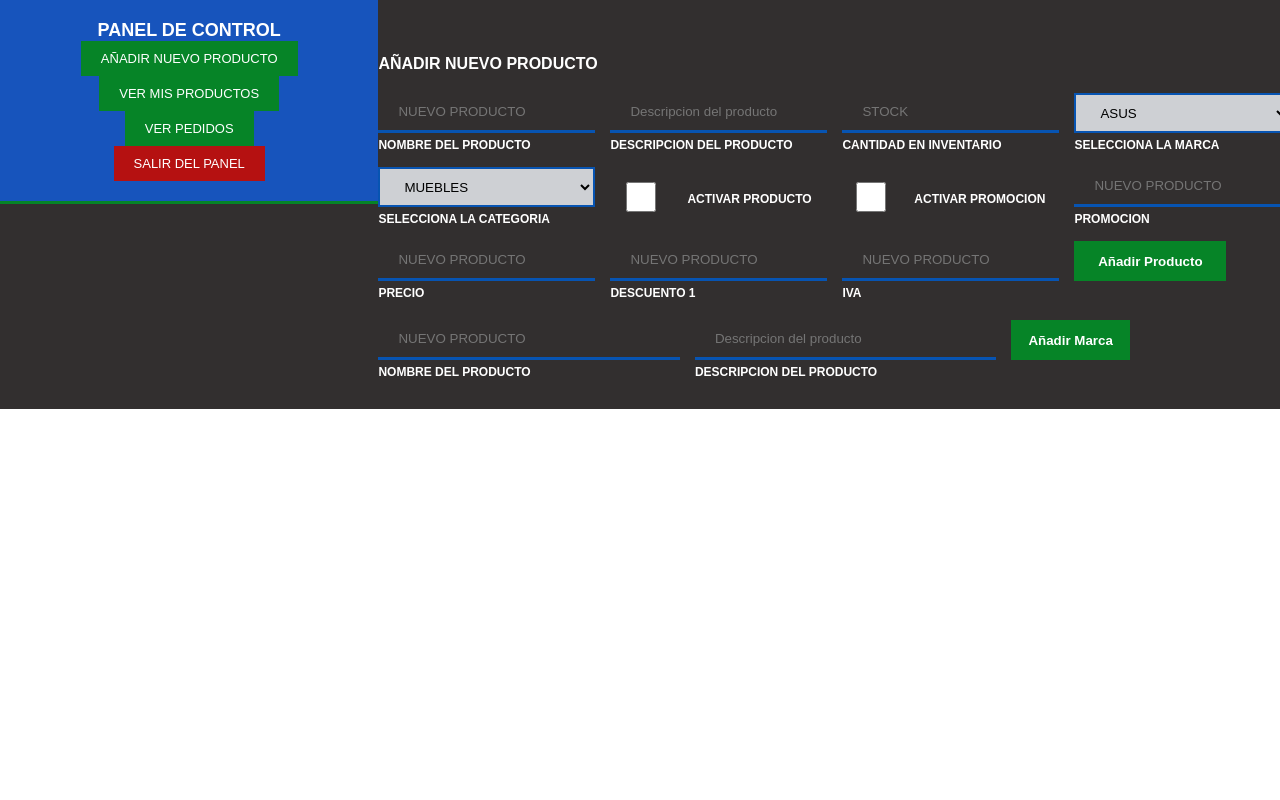
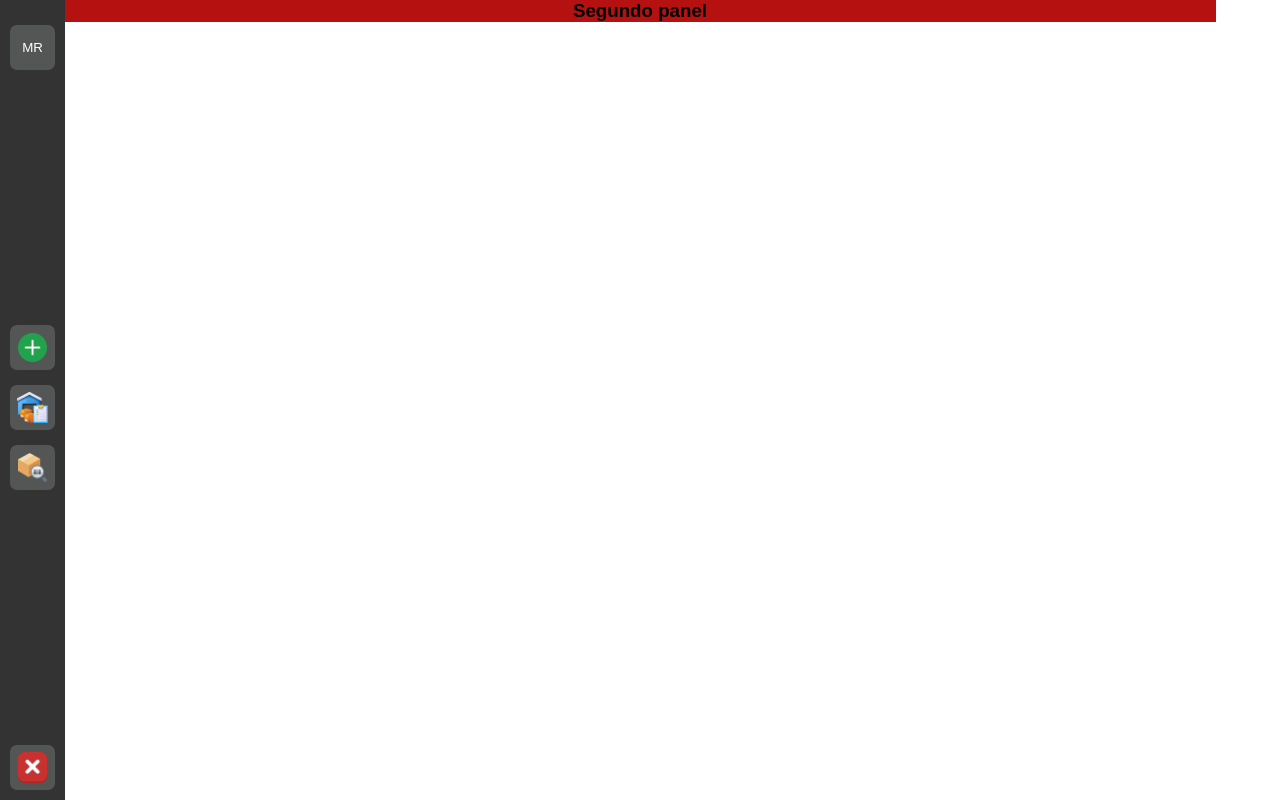
Before and after one commit to TheofSoftware666/TiendaOnline, a PHP site: page /php/panelControl.php in a window 1280 px wide. Run offline with PHP 8.4, Linux system fonts and the light colour scheme.

Commit message:
Nuevo Panel

```diff
--- a/css/panelControl.css
+++ b/css/panelControl.css
@@ -5,58 +5,68 @@
     font-family: sans-serif;
 }
 
+/*  ===== CSS de BARRA DE NAVEGACION ==== */
+.content-bar-cpanel {
+    background-color: #333;
+    position: fixed;
+    width: auto;
+    height: 100%;
+    padding: 10px;
+    overflow: hidden;
+
+    display: flex;
+    flex-direction: column;
+    justify-content: space-between;
+    align-items: flex-start;
+}
+
+.btn {
+    display: flex;
+    justify-content: center;
+    align-items: center;
+    overflow: hidden;
+    border: none;
+    margin-top: 15px;
+    background-color: #535654;
+    color: #fff;
+    width: 45px;
+    height: 45px;
+    border-radius: 7px;
+}
+
+.btn img {
+    width: 70%;
+    object-fit: cover;
+}
+
+.btn-nav:hover {
+    background-color: #068427;
+}
+
+.btn-close:hover {
+    background-color: #b51111;
+}
+
+/*  ===== CSS FIN DE BARRA DE NAVEGACION ==== */
+
 .contenedor-cpanel {
     display: flex;
     align-items: flex-start;
-    justify-content: space-between;
-    box-sizing: border-box;
-
+    justify-content: center;
     width: 100%;
     height: 100%;
-    background-color: #322f2f;
-    color: #fff;
     /*box-shadow: 8px 8px 3px #b5b4b4;*/
 }
 
-.item-cpanel {
-    display: flex;
-    justify-content: space-between;
-    width: 100%;
-}
-
-.nav-cpanel {
-    flex-direction: column;
-    width: 40%;
+.content {
+    display: block;
+    width: 90%;
     height: 100%;
-    align-items: center;
-    padding: 20px 30px;
-    border-bottom: 3px solid #068427;
-    background-color: #1754bc;
-}
-
-.navegation-cpanel {
-    display: flex;
-    align-items: center;
-}
-
-.btn {
-    margin: 0px 5px;
-    padding: 10px 20px;
-    color: #fff;
-    text-decoration: none;
-    text-transform: uppercase;
-    font-size: 13px;
-}
-
-.btn-nav {
-    background-color: #068427;
-}
-
-.btn-close {
+    text-align: center;
     background-color: #b51111;
 }
 
-.item-cpanel h3 {
+/* .item-cpanel h3 {
     text-align: center;
     text-transform: uppercase;
     font-size: 18px;
@@ -69,23 +79,21 @@
     color: #fff;
     font-size: 16px;
     margin-top: 25px;
-}
+} */
 
-#form-add {
-    margin-top: 20px;
+/* .content {
+    min-width: 75%;
+    height: 100%;
+} */
+
+/* form {
+    margin-top: 50px;
     display: grid;
-    grid-template-columns: auto auto auto auto;
-    gap: 15px;
-}
+    grid-template-columns: auto auto auto ;
+    gap: 10px;
+} */
 
-.content {
-    width: 100%;
-    overflow: hidden;
-    flex-direction: column;
-    padding: 30px 0px;
-}
-
-.item-form-input {
+/* .item-form-input {
     display: flex;
     flex-direction: column;
 }
@@ -134,4 +142,4 @@ input[type="submit"] {
     width: 70%;
     cursor: pointer;
     height: 40px;
-}
+} */
--- a/php/panelControl.view.php
+++ b/php/panelControl.view.php
@@ -7,24 +7,23 @@
     <title>Panel de Control</title>
 </head>
 <body>
+
+    <div class="content-bar-cpanel">
+    <button id="btn-" title="Ir a mi cuenta" class="btn btn-nav">MR</button>
+            <nav class="bar-navegation">
+                <button id="btn-" title="" class="btn btn-nav"><img src="./../img/agregar.png" alt="Error 404" title="Agregar"></button>
+                <button id="btn-" title="" class="btn btn-nav"><img src="./../img/inventario.png" alt="Error 404" title="Ver mis Productos"></button>
+                <button id="btn-" title="" class="btn btn-nav"><img src="./../img/buscar-pedido.png" alt="Error 404" title="Ver Pedidos"></button>
+                </nav>
+            <button id="btn-" title="" class="btn btn-close"><img src="./../img/boton-salir.png" alt="Error 404" title="Salir del Panel de Control"></button>
+    </div>
+    <!-- Este sera el content de flex -->
     <div class="contenedor-cpanel">
-        <div class="item-cpanel nav-cpanel">
-            <h3>Panel de Control</h3>
+        <div class="item-cpanel content">
+            <h3>Segundo panel</h3>
+            <!-- <div id="content-navegation" class="item-content"> -->
+                <!-- <form id="form-add" action="" method="post">
 
-                <a href="" title="" class="btn btn-nav">Añadir nuevo producto</a>
-                <a href="" title="" class="btn btn-nav">Ver mis Productos</a>
-                <a href="" title="" class="btn btn-nav">Ver Pedidos</a>
-                <a href="./../index.php" title="" class="btn btn-close">Salir del Panel</a>
-
-        </div>
-        <div class="item-cpanel content">
-            <h4 id="title-proceso">Añadir nuevo producto</h4>
-            <div id="content-navegation" class="item-content">
-                <form id="form-add" action="" method="post">
-                    <div class="item-form-input">
-                        <input type="text" name="nombreProducto" placeholder="NUEVO PRODUCTO">
-                        <label for="">Nombre del Producto</label>
-                    </div>
                     <div class="item-form-input">
                         <input type="text" name="nombreProducto" placeholder="Descripcion del producto">
                         <label for="">Descripcion del producto</label>
@@ -41,56 +40,18 @@
                         </select>
                         <label for="">SELECCIONA LA MARCA</label>
                     </div>
-                    <div class="item-form-input">
-                        <select name="seleccionMarca" id="select-marca">
-                            <option value="MUEBLES">MUEBLES</option>
-                            <option value="TECNOLOGIA">TECNOLOGIA</option>
-                            <option value="CELULARES">CELULARES</option>
-                        </select>
-                        <label for="">SELECCIONA LA CATEGORIA</label>
-                    </div>
+
                     <div class="item-form-input content-check">
                         <input id="activarProducto" type="checkbox" name="nombreProducto">
                         <label for="activarProducto">Activar Producto</label>
                     </div>
-                    <div class="item-form-input content-check">
-                        <input id="activarPromo" type="checkbox" name="nombreProducto">
-                        <label for="activarPromo">Activar Promocion</label>
-                    </div>
-                    <div class="item-form-input">
-                        <input type="text" name="nombreProducto" placeholder="NUEVO PRODUCTO">
-                        <label for="">Promocion</label>
-                    </div>
-                    <div class="item-form-input">
-                        <input type="text" name="nombreProducto" placeholder="NUEVO PRODUCTO">
-                        <label for="">Precio</label>
-                    </div>
-                    <div class="item-form-input">
-                        <input type="text" name="nombreProducto" placeholder="NUEVO PRODUCTO">
-                        <label for="">Descuento 1 </label>
-                    </div>
-                    <div class="item-form-input">
-                        <input type="text" name="nombreProducto" placeholder="NUEVO PRODUCTO">
-                        <label for="">IVA</label>
-                    </div>
                     <div class="item-form-input">
                         <input type="submit" value="Añadir Producto" name="nombreProducto" placeholder="NUEVO PRODUCTO">
                     </div>
-                </form>
-                <form id="form-add" action="" method="post">
-                    <div class="item-form-input">
-                        <input type="text" name="nombreProducto" placeholder="NUEVO PRODUCTO">
-                        <label for="">Nombre del Producto</label>
-                    </div>
-                    <div class="item-form-input">
-                        <input type="text" name="nombreProducto" placeholder="Descripcion del producto">
-                        <label for="">Descripcion del producto</label>
-                    </div>
-                    <div class="item-form-input">
-                        <input type="submit" value="Añadir Marca" name="nombreProducto">
-                    </div>
-                </form>
-            </div>
+                </form> -->
+            <!-- </div> -->
+
+
         </div>
     </div>
 </body>
```
Also changed, not shown: img/agregar.png (added), img/boton-salir.png (added), img/buscar-pedido.png (added), img/inventario.png (added).
